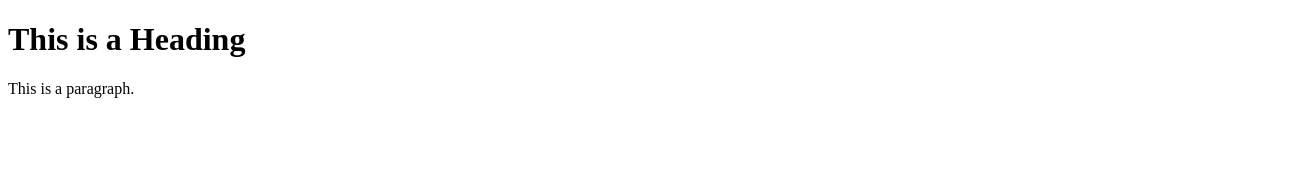
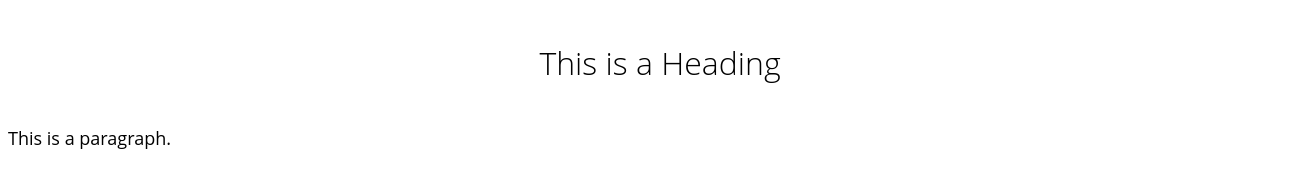
Before and after one commit to jordenjolley/jordenjolley.github.io, a plain HTML site: page aboutme.html in a window 1280 px wide. Shown: the whole page, 1312 px wide, since content can reach past the window. Drawn offline with Linux system fonts and the light colour scheme.

Commit message:
Update aboutme.html

```diff
--- a/aboutme.html
+++ b/aboutme.html
@@ -2,6 +2,8 @@
 <html>
 <head>
 <title>Page Title</title>
+    <!-- Custom CSS -->
+    <link href="simple-sidebar.css" rel="stylesheet">
 </head>
 <body>
 
```
